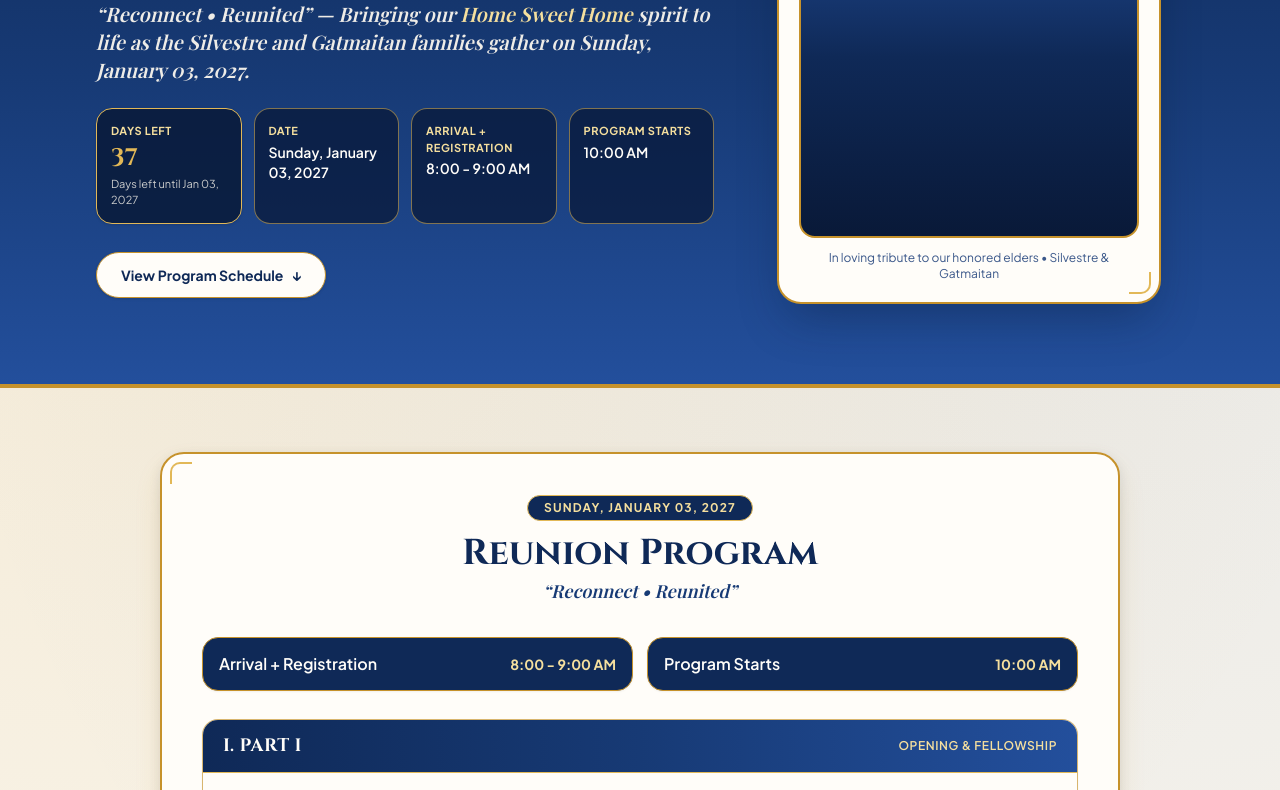
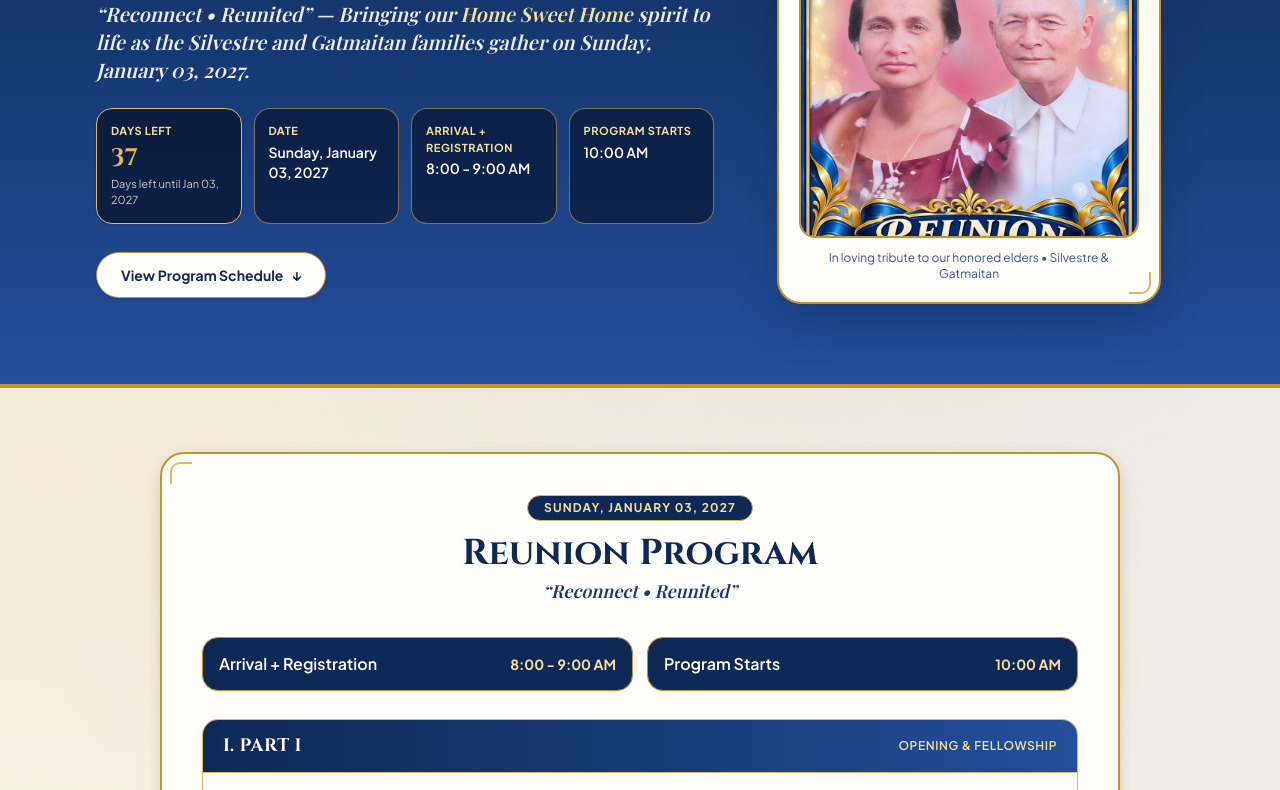
Before and after one commit to jmsuatengco22-max/silvestre-gatmaitan, a plain HTML site: page index.html in a window 1280 px wide. Shown: the part 303-1093 px from the top of the page. Drawn offline with nearby package versions, Linux system fonts and the light colour scheme; a web font is replaced by a local one.

Commit message:
Update index.html

```diff
--- a/index.html
+++ b/index.html
@@ -227,7 +227,7 @@
             <div class="relative aspect-[4/4.25] w-full rounded-2xl overflow-hidden bg-gradient-to-b from-royal-700 via-royal-900 to-royal-950 border-2 border-gold-500 flex items-center justify-center">
               <img
                 id="tributePortraitPhoto"
-                src="Messenger_creation_D4F1DAD0-659A-405C-8D34-A899E2C929AF.jpeg"
+                src="1795751306919.jpg"
                 alt="Honored elders of the Silvestre and Gatmaitan families"
                 class="w-full h-full object-cover"
               />
```
